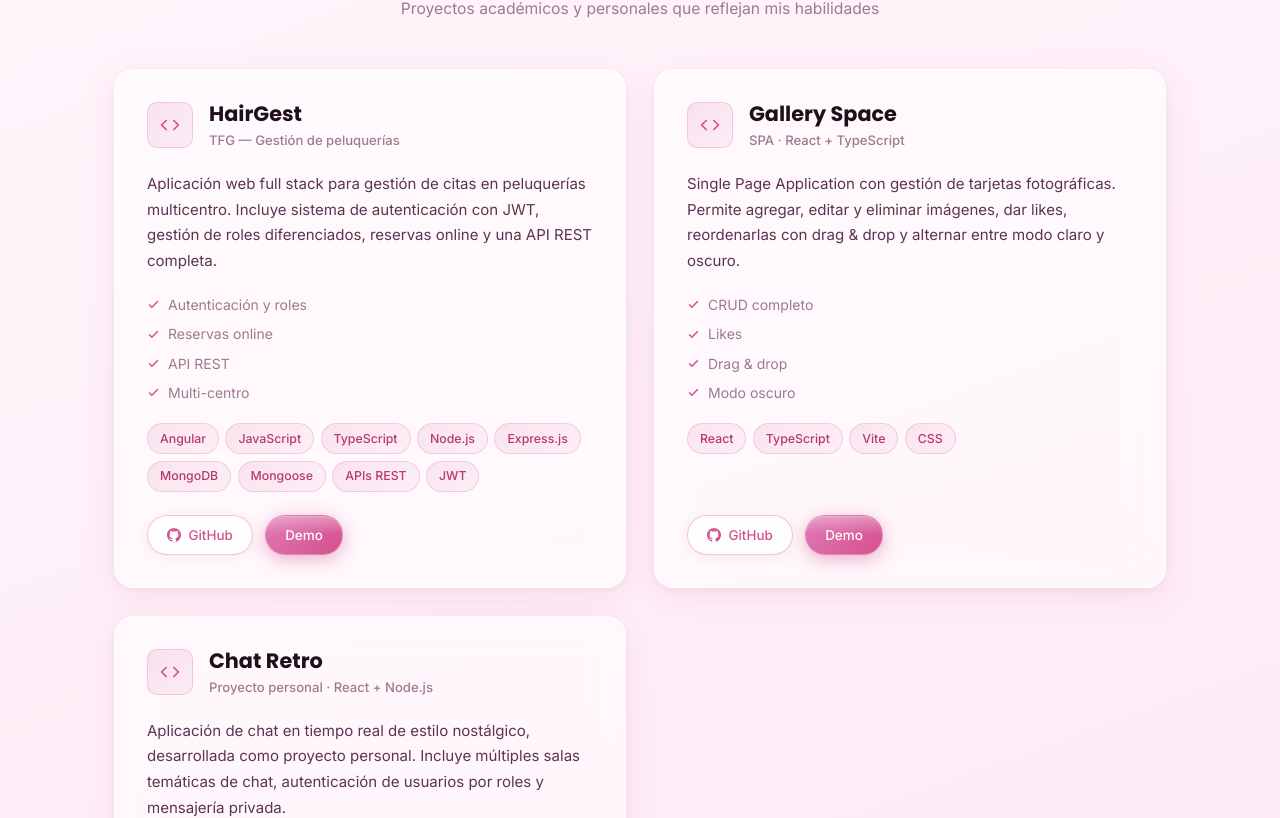
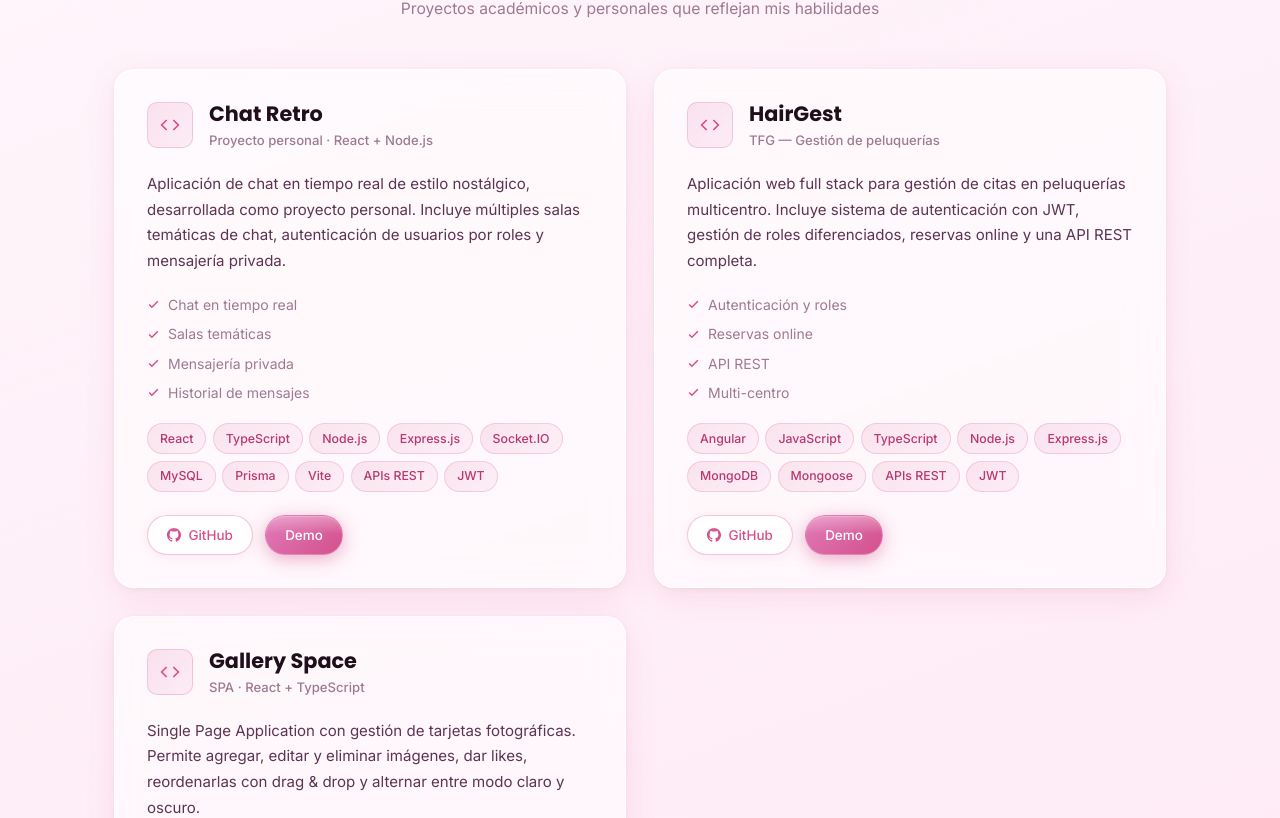
Before and after one commit to Monica-pxl/portfolio-monica, a React (Vite) app: page / in a window 1280 px wide. Shown: the part 2991-3809 px from the top of the page. Built offline with nearby package versions, Linux system fonts and the light colour scheme.

Commit message:
Orden cambiado de proyectos por proyecto nuevo

```diff
--- a/src/components/Projects.tsx
+++ b/src/components/Projects.tsx
@@ -11,6 +11,12 @@ interface Project {
 
 const PROJECTS: Project[] = [
   {
+    id: 'chat-retro',
+    tags: ['React', 'TypeScript', 'Node.js', 'Express.js', 'Socket.IO', 'MySQL', 'Prisma', 'Vite', 'APIs REST', 'JWT'],
+    github: 'https://github.com/Monica-pxl/Chat-Retro.git',
+    demo: 'https://chatretro-app.vercel.app/',
+  },
+  {
     id: 'hairgest',
     tags: ['Angular', 'JavaScript', 'TypeScript', 'Node.js', 'Express.js', 'MongoDB', 'Mongoose', 'APIs REST', 'JWT'],
     github: 'https://github.com/Monica-pxl/tfg-peluqueria-monica-munoz-mean',
@@ -21,12 +27,6 @@ const PROJECTS: Project[] = [
     tags: ['React', 'TypeScript', 'Vite', 'CSS'],
     github: 'https://github.com/Monica-pxl/Proyecto-React-Monica-Munoz',
     demo: 'https://gallery-space-three.vercel.app/',
-  },
-  {
-    id: 'chat-retro',
-    tags: ['React', 'TypeScript', 'Node.js', 'Express.js', 'Socket.IO', 'MySQL', 'Prisma', 'Vite', 'APIs REST', 'JWT'],
-    github: 'https://github.com/Monica-pxl/Chat-Retro.git',
-    demo: 'https://chatretro-app.vercel.app/',
   }
 ];
 
```
